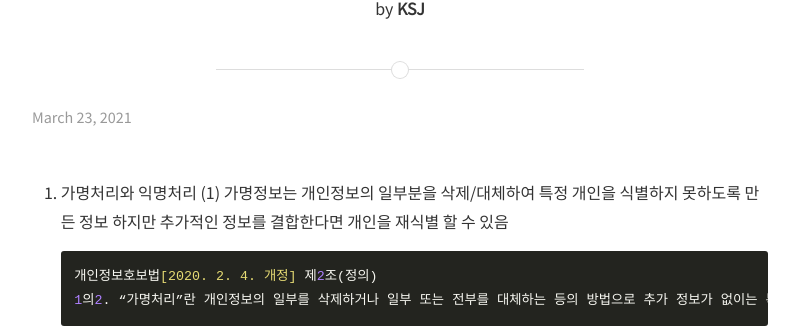
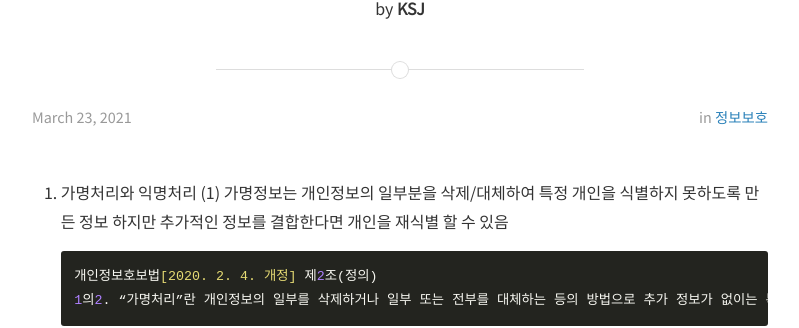
Before and after one commit to sjkim-design/sjkim-design.github.io, a Jekyll site: the page built from _posts/2021-03-23-가명처리.md, in a window 1280 px wide and 900 px high. Shown: the part 180-508 px from the top of the window, without its empty margins (240-1039 px from the left). Built offline with Jekyll 4.4.1, drawn with Linux system fonts in a browser that asks for light colours; nearby versions of some CDN libraries; some web fonts are replaced.

Commit message:
익명처리

```diff
--- a/_posts/2015-04-18-dummy3.md
+++ b/_posts/2021-03-23-가명처리.md
@@ -3,7 +3,7 @@ layout: post
 title:  "가명처리"
 date:   2021-03-23T14:25:52-05:00
 author: KSJ
-categories:
+categories: 정보보호
 ---
 
 1. 가명처리와 익명처리
```
